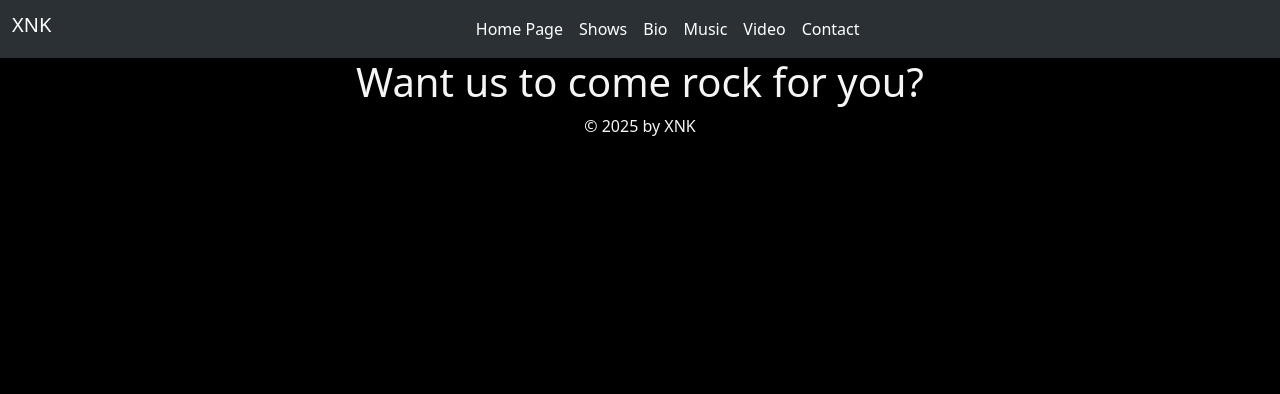
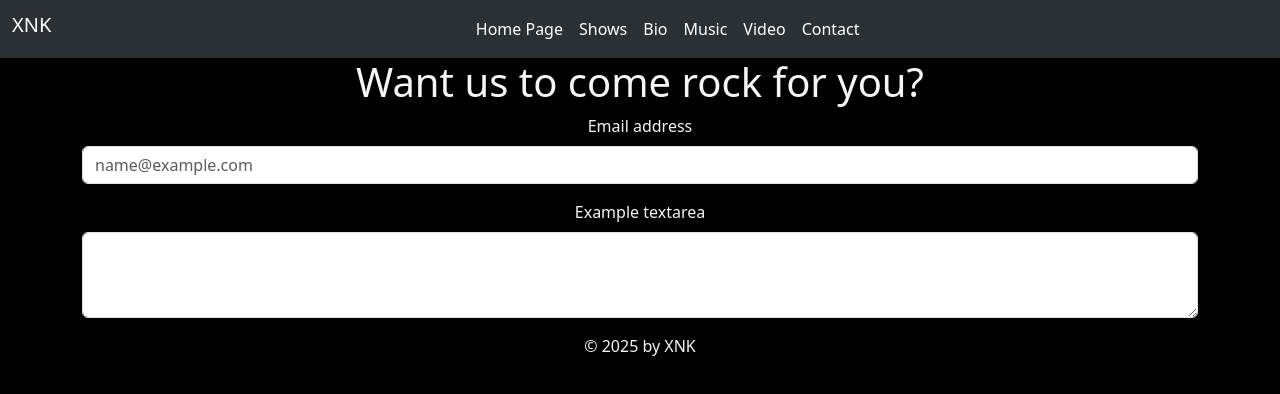
Before and after one commit to Aaron-Quickstart/tester_projects, a React (Vite) app in the folder XNKwebsite/website_for_xnk_react/: page /contact in a window 1280 px wide. Shown: the top 394 px of the page. Built offline with nearby package versions, Linux system fonts and the light colour scheme.

Commit message:
nearing completion

```diff
--- a/XNKwebsite/website_for_xnk_react/src/pages/Contact.jsx
+++ b/XNKwebsite/website_for_xnk_react/src/pages/Contact.jsx
@@ -1,3 +1,5 @@
+import Form from 'react-bootstrap/Form';
+import Container from "react-bootstrap/esm/Container";
 import FooterNote from "../componets/FooterNote";
 import NavigationLinks from "../componets/NavigationLinks";
 
@@ -11,15 +13,43 @@ export default function Contact()
 
     return(
     <>
-        <NavigationLinks/>
+    <NavigationLinks/>
         <h1>Want us to come rock for you?</h1>
+        <Container>
+            <Form>
+                <Form.Group className="mb-3" controlId="exampleForm.ControlInput1">
+                <Form.Label>Email address</Form.Label>
+                <Form.Control type="email" placeholder="name@example.com" />
+                </Form.Group>
+                <Form.Group className="mb-3" controlId="exampleForm.ControlTextarea1">
+                <Form.Label>Example textarea</Form.Label>
+                <Form.Control as="textarea" rows={3} />
+                </Form.Group>
+            </Form>
+        </Container>
 
 
         <FooterNote/>
     </>
+
+
     )
 }
 
 /*
+    <form id="request-form" action="https://formspree.io/f/mbldzzbg" method="POST">
+        <label for="fname">*&nbsp;First name:</label><br/>
+        <input type="text" id="fname" name="fname" required/><br/>
 
+        <label for="lname">Last name:</label><br/>
+        <input type="text" id="lname" name="lname"/><br/>
+
+        <label for="customer-email">*&nbsp;Email:</label><br/>
+        <input type="text" id="customer-email" name="customer-email" required/><br/>
+
+        <label for="recipe-request-field">*&nbsp;Request a recipe here.</label><br/>
+        <input id="recipe-request-field" name="recipe-request-field"  size="50" required/><br/>
+
+        <input type="submit" value="Submit">
+    <form/>
 */
```
